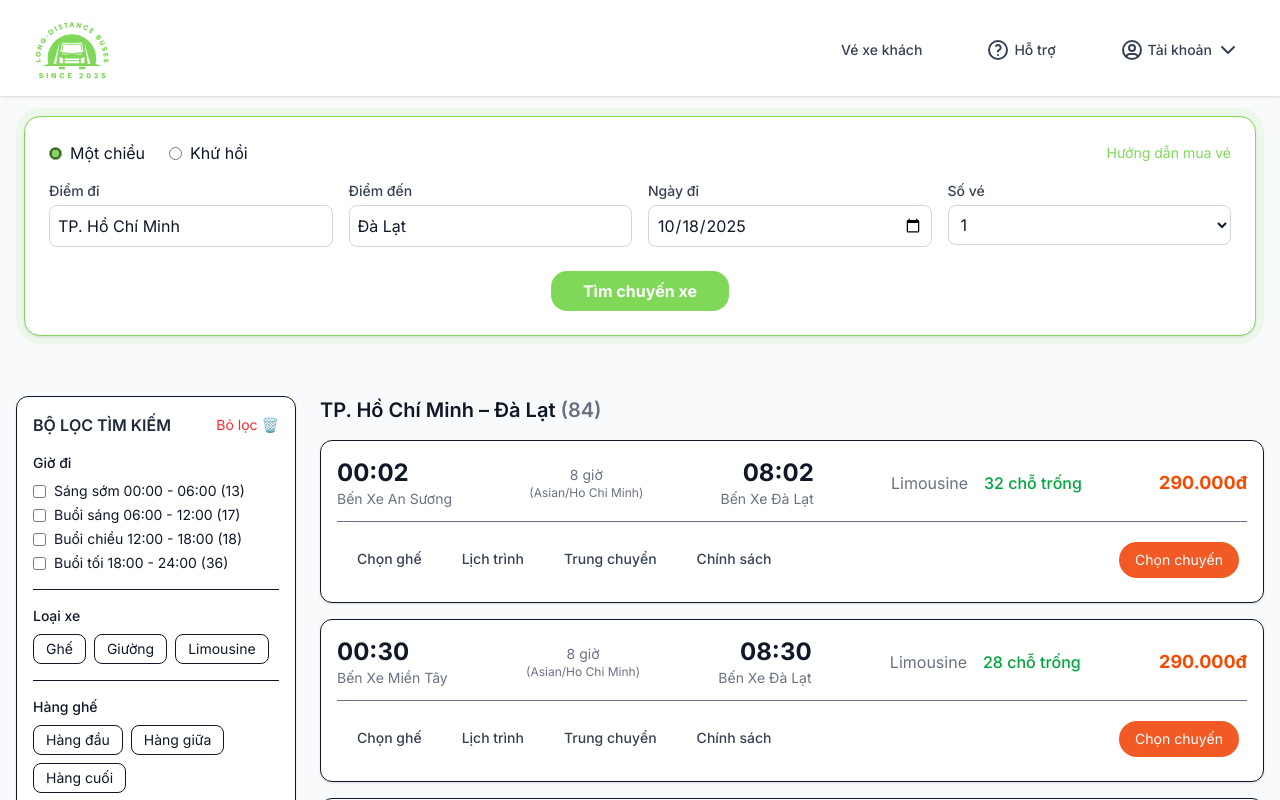
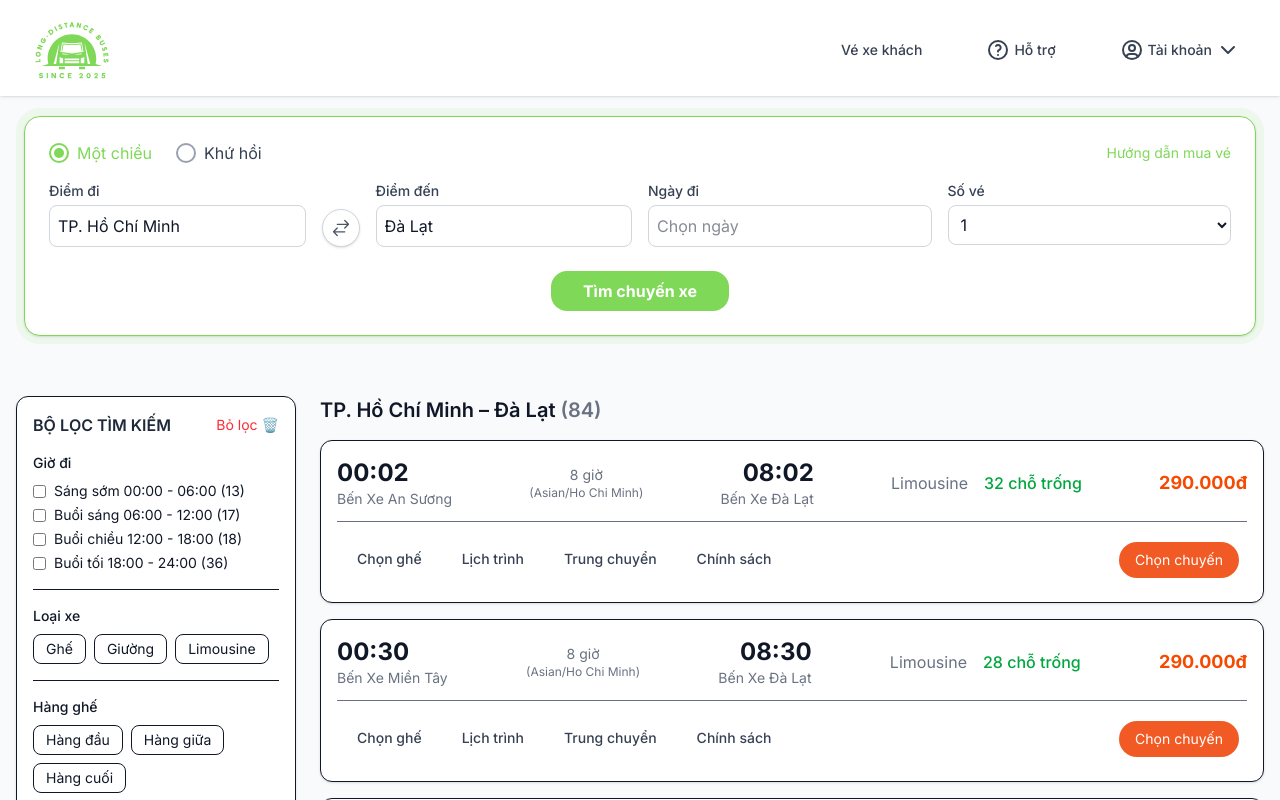
Before and after one commit to tranlinh102/front-coach-ticket-booking, a Next.js app: page /search in a window 1280 px wide. Shown: the top 800 px of the page. Built offline with nearby package versions, Linux system fonts and the light colour scheme.

Commit message:
20/10 9h57 done searchform

```diff
--- /dev/null
+++ b/components/pages/TicketSearch/LocationPicker.tsx
@@ -0,0 +1,128 @@
+"use client";
+
+import { useState, useRef, useEffect } from "react";
+
+const allLocations = [
+  "Bình Thuận",
+  "Cà Mau",
+  "Cao Bằng",
+  "Cần Thơ",
+  "Đà Nẵng",
+  "Đắk Lắk",
+  "Hà Nội",
+  "Hải Phòng",
+  "Nha Trang",
+  "TP. Hồ Chí Minh",
+  "Đà Lạt",
+  "Vũng Tàu",
+];
+
+export default function LocationPicker({
+  label,
+  value,
+  onSelect,
+}: {
+  label: string;
+  value: string;
+  onSelect: (value: string) => void;
+}) {
+  const [isOpen, setIsOpen] = useState(false);
+  const [search, setSearch] = useState("");
+  const pickerRef = useRef<HTMLDivElement>(null); // Ref cho toàn bộ component
+
+  // Lọc danh sách địa điểm dựa trên tìm kiếm
+  const filteredLocations = allLocations.filter((loc) =>
+    loc.toLowerCase().includes(search.toLowerCase())
+  );
+
+  // Xử lý khi bấm ra ngoài component thì sẽ đóng modal
+  useEffect(() => {
+    function handleClickOutside(event: MouseEvent) {
+      if (
+        pickerRef.current &&
+        !pickerRef.current.contains(event.target as Node)
+      ) {
+        setIsOpen(false);
+        setSearch(""); // Reset tìm kiếm khi đóng
+      }
+    }
+    // Thêm event listener
+    document.addEventListener("mousedown", handleClickOutside);
+    return () => {
+      // Dọn dẹp event listener
+      document.removeEventListener("mousedown", handleClickOutside);
+    };
+  }, [pickerRef]);
+
+  // Xử lý khi chọn một địa điểm
+  const handleSelectLocation = (location: string) => {
+    onSelect(location);
+    setIsOpen(false);
+    setSearch(""); // Reset tìm kiếm
+  };
+
+  return (
+    // Dùng relative để modal con định vị absolute theo component này
+    <div className="relative" ref={pickerRef}>
+      <label className="mb-1 block text-sm font-medium text-gray-700">
+        {label}
+      </label>
+      {/* Ô input này chỉ dùng để hiển thị giá trị và kích hoạt modal.
+        Dùng onFocus để mở modal, và readOnly để ngăn người dùng gõ trực tiếp.
+      */}
+      <input
+        type="text"
+        value={value}
+        onFocus={() => setIsOpen(true)}
+        readOnly
+        className="w-full rounded-lg border border-gray-300 p-2 cursor-pointer"
+        placeholder={`Chọn ${label.toLowerCase()}`}
+      />
+
+      {/* --- BẮT ĐẦU: Modal chọn địa điểm --- */}
+      {isOpen && (
+        <div
+          className="absolute top-full left-0 z-10 mt-2 w-80 max-w-sm
+                     rounded-lg border border-gray-200 bg-white p-4 shadow-lg"
+        >
+          {/* Ô tìm kiếm bên trong modal */}
+          <input
+            type="text"
+            value={search}
+            onChange={(e) => setSearch(e.target.value)}
+            placeholder="Chọn điểm đi"
+            className="w-full rounded-lg border border-gray-300 p-2 mb-3"
+            autoFocus // Tự động focus vào ô tìm kiếm khi modal mở
+          />
+
+          {/* Tiêu đề */}
+          <p className="text-sm font-semibold text-gray-500 mb-2">
+            TỈNH/THÀNH PHỐ
+          </p>
+
+          {/* Danh sách địa điểm */}
+          <ul className="max-h-60 overflow-y-auto">
+            {filteredLocations.length > 0 ? (
+              filteredLocations.map((loc) => (
+                <li key={loc}>
+                  <button
+                    type="button" // Quan trọng: để không submit form
+                    className="w-full rounded-md p-2 text-left text-gray-700 hover:bg-gray-100"
+                    onClick={() => handleSelectLocation(loc)}
+                  >
+                    {loc}
+                  </button>
+                </li>
+              ))
+            ) : (
+              <li className="p-2 text-sm text-gray-500">
+                Không tìm thấy địa điểm.
+              </li>
+            )}
+          </ul>
+        </div>
+      )}
+      {/* --- KẾT THÚC: Modal chọn địa điểm --- */}
+    </div>
+  );
+}
--- a/components/pages/TicketSearch/SearchTicketForm.tsx
+++ b/components/pages/TicketSearch/SearchTicketForm.tsx
@@ -1,17 +1,39 @@
 "use client";
 
 import { useState } from "react";
+import DatePicker from "react-datepicker";
+import { vi } from "date-fns/locale";
+
+import "react-datepicker/dist/react-datepicker.css";
+import LocationPicker from "./LocationPicker";
+
+// import { formatDate } from "@/libs/date";
 
 export default function SearchTicketForm() {
   const [tripType, setTripType] = useState<"oneway" | "roundtrip">("oneway");
   const [from, setFrom] = useState("TP. Hồ Chí Minh");
   const [to, setTo] = useState("Đà Lạt");
-  const [date, setDate] = useState("2025-10-18");
+  const [departureDate, setDepartureDate] = useState<Date | null>(null);
+  const [returnDate, setReturnDate] = useState<Date | null>(null);
   const [tickets, setTickets] = useState(1);
 
   const handleSubmit = (e: React.FormEvent) => {
     e.preventDefault();
-    alert(`Tìm chuyến xe từ ${from} đến ${to} (${date}), số vé: ${tickets}`);
+
+
+    // const formattedDepartureDate = departureDate ? formatDate(departureDate) : "";
+    // alert(`${formattedDepartureDate}`);
+
+    // const formattedReturnDate = returnDate ? formatDate(returnDate) : "";
+    // alert(`${formattedReturnDate}`);
+
+    // alert(`Tìm chuyến xe từ ${from} đến ${to} (${departureDate?.toLocaleDateString()}), số vé: ${tickets}`);
+  };
+
+  const handleSwap = () => {
+    const tempFrom = from;
+    setFrom(to);
+    setTo(tempFrom);
   };
 
   return (
@@ -21,73 +43,136 @@ export default function SearchTicketForm() {
         className="rounded-2xl border border-[var(--brand)] bg-white p-6 shadow-sm"
         style={{ outline: "8px solid rgba(127,216,88,.1)" }}
       >
-        {/* Trip type */}
+
         <div className="mb-4 flex items-center gap-6">
-          <label className="flex items-center gap-2">
+          <label className="flex cursor-pointer items-center space-x-2">
             <input
               type="radio"
               name="tripType"
               value="oneway"
               checked={tripType === "oneway"}
               onChange={() => setTripType("oneway")}
-              className="text-[var(--brand)] accent-[var(--brand)]"
+              className="peer sr-only"
             />
-            <span>Một chiều</span>
+            <div
+              className="
+                flex h-5 w-5 items-center justify-center rounded-full border-2
+                border-gray-400 text-transparent
+                peer-checked:border-[var(--brand)] peer-checked:text-[var(--brand)]
+              "
+            >
+              <div className="h-2.5 w-2.5 rounded-full bg-current"></div>
+            </div>
+            <span className="text-gray-700 peer-checked:text-[var(--brand)]">
+              Một chiều
+            </span>
           </label>
-          <label className="flex items-center gap-2">
+          <label className="flex cursor-pointer items-center space-x-2">
             <input
               type="radio"
               name="tripType"
               value="roundtrip"
               checked={tripType === "roundtrip"}
               onChange={() => setTripType("roundtrip")}
-              className="text-[var(--brand)] accent-[var(--brand)]"
+              className="peer sr-only"
             />
-            <span>Khứ hồi</span>
+            <div
+              className="
+                flex h-5 w-5 items-center justify-center rounded-full border-2
+                border-gray-400 text-transparent
+                peer-checked:border-[var(--brand)] peer-checked:text-[var(--brand)]
+              "
+            >
+              <div className="h-2.5 w-2.5 rounded-full bg-current"></div>
+            </div>
+            <span className="text-gray-700 peer-checked:text-[var(--brand)]">
+              Khứ hồi
+            </span>
           </label>
-          <a href="#" className="ml-auto text-sm text-[var(--brand)] hover:underline">
+          <a
+            href="#"
+            className="ml-auto text-sm text-[var(--brand)] hover:underline"
+          >
             Hướng dẫn mua vé
           </a>
         </div>
 
-        {/* Main inputs */}
-        <div className="grid grid-cols-1 gap-4 sm:grid-cols-2 lg:grid-cols-4">
-          {/* From */}
+        <div
+          className={`grid grid-cols-1 gap-4 sm:grid-cols-2 ${
+            tripType === "roundtrip" ? "lg:grid-cols-5" : "lg:grid-cols-4"
+          }`}
+        >
+          <div className="grid grid-cols-1 gap-4 sm:grid-cols-[1fr_auto_1fr] sm:col-span-2 items-end">
+            <LocationPicker label="Điểm đi" value={from} onSelect={setFrom} />
+
+
+            <div className="flex items-center justify-center">
+              <button
+                type="button"
+                onClick={handleSwap}
+                className="
+                  p-2 rounded-full border border-gray-300 bg-white
+                  hover:bg-gray-100 transition shadow-sm
+                  rotate-90 sm:rotate-0 {/* Xoay icon trên mobile */}
+                "
+                aria-label="Đảo ngược điểm đi và điểm đến"
+              >
+                <svg
+                  xmlns="http://www.w3.org/2000/svg"
+                  fill="none"
+                  viewBox="0 0 24 24"
+                  strokeWidth={1.5}
+                  stroke="currentColor"
+                  className="w-5 h-5 text-gray-600"
+                >
+                  <path
+                    strokeLinecap="round"
+                    strokeLinejoin="round"
+                    d="M7.5 21 3 16.5m0 0L7.5 12M3 16.5h13.5m0-13.5L21 7.5m0 0L16.5 12M21 7.5H7.5"
+                  />
+                </svg>
+              </button>
+            </div>
+
+            <LocationPicker label="Điểm đến" value={to} onSelect={setTo} />
+          </div>
+
           <div>
-            <label className="mb-1 block text-sm font-medium text-gray-700">Điểm đi</label>
-            <input
-              type="text"
-              value={from}
-              onChange={(e) => setFrom(e.target.value)}
+            <label className="mb-1 block text-sm font-medium text-gray-700">
+              Ngày đi
+            </label>
+            <DatePicker
+              selected={departureDate}
+              onChange={(date) => setDepartureDate(date)}
+              dateFormat="dd/MM/yyyy"
+              locale={vi}
+              placeholderText="Chọn ngày"
+              minDate={new Date()}
               className="w-full rounded-lg border border-gray-300 p-2"
             />
           </div>
 
-          {/* To */}
+          {tripType === "roundtrip" && (
+            <div>
+              <label className="mb-1 block text-sm font-medium text-gray-700">
+                Ngày về
+              </label>
+              <DatePicker
+                selected={returnDate}
+                onChange={(date) => setReturnDate(date)}
+                dateFormat="dd/MM/yyyy"
+                locale={vi}
+                placeholderText="Chọn ngày"
+                minDate={new Date()}
+                className="w-full rounded-lg border border-gray-300 p-2"
+              />
+            </div>
+          )}
+
           <div>
-            <label className="mb-1 block text-sm font-medium text-gray-700">Điểm đến</label>
-            <input
-              type="text"
-              value={to}
-              onChange={(e) => setTo(e.target.value)}
-              className="w-full rounded-lg border border-gray-300 p-2"
-            />
-          </div>
-
-          {/* Date */}
-          <div>
-            <label className="mb-1 block text-sm font-medium text-gray-700">Ngày đi</label>
-            <input
-              type="date"
-              value={date}
-              onChange={(e) => setDate(e.target.value)}
-              className="w-full rounded-lg border border-gray-300 p-2"
-            />
-          </div>
-
-          {/* Tickets */}
-          <div>
-            <label className="mb-1 block text-sm font-medium text-gray-700">Số vé</label>
+            <label className="mb-1 block text-sm font-medium text-gray-700">
+              Số vé
+            </label>
             <select
               value={tickets}
               onChange={(e) => setTickets(Number(e.target.value))}
@@ -102,7 +187,6 @@ export default function SearchTicketForm() {
           </div>
         </div>
 
-        {/* Button */}
         <div className="mt-6 text-center">
           <button
             type="submit"
@@ -111,7 +195,6 @@ export default function SearchTicketForm() {
             Tìm chuyến xe
           </button>
         </div>
-
       </form>
     </section>
   );
--- /dev/null
+++ b/libs/date.ts
@@ -0,0 +1,6 @@
+export function formatDate(date: Date): string {
+  const day = String(date.getDate()).padStart(2, "0");
+  const month = String(date.getMonth() + 1).padStart(2, "0");
+  const year = date.getFullYear();
+  return `${day}-${month}-${year}`;
+}
--- a/styles/globals.css
+++ b/styles/globals.css
@@ -34,3 +34,9 @@ body {
   height: 0;
   width: 0;
 }
+
+.react-datepicker-wrapper,
+.react-datepicker__input-container {
+  width: 100%;
+  display: block;
+}
```
